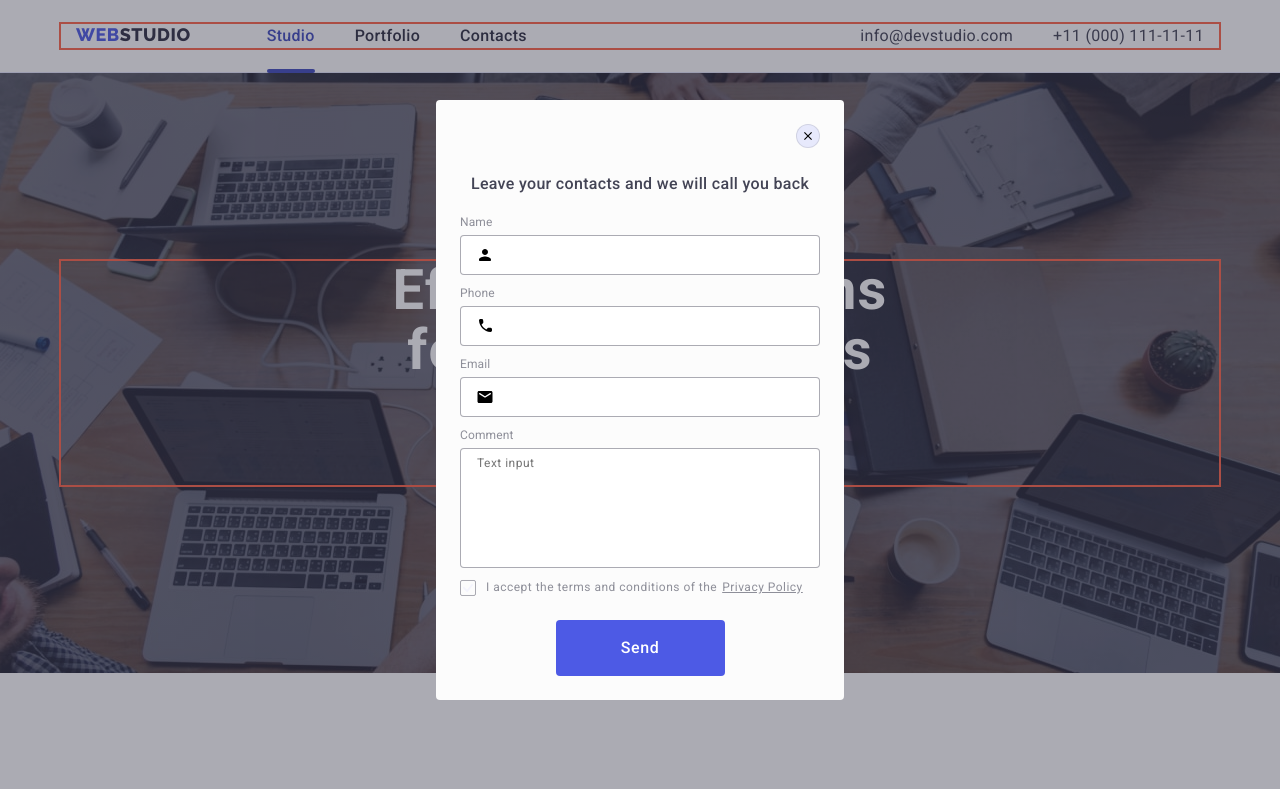
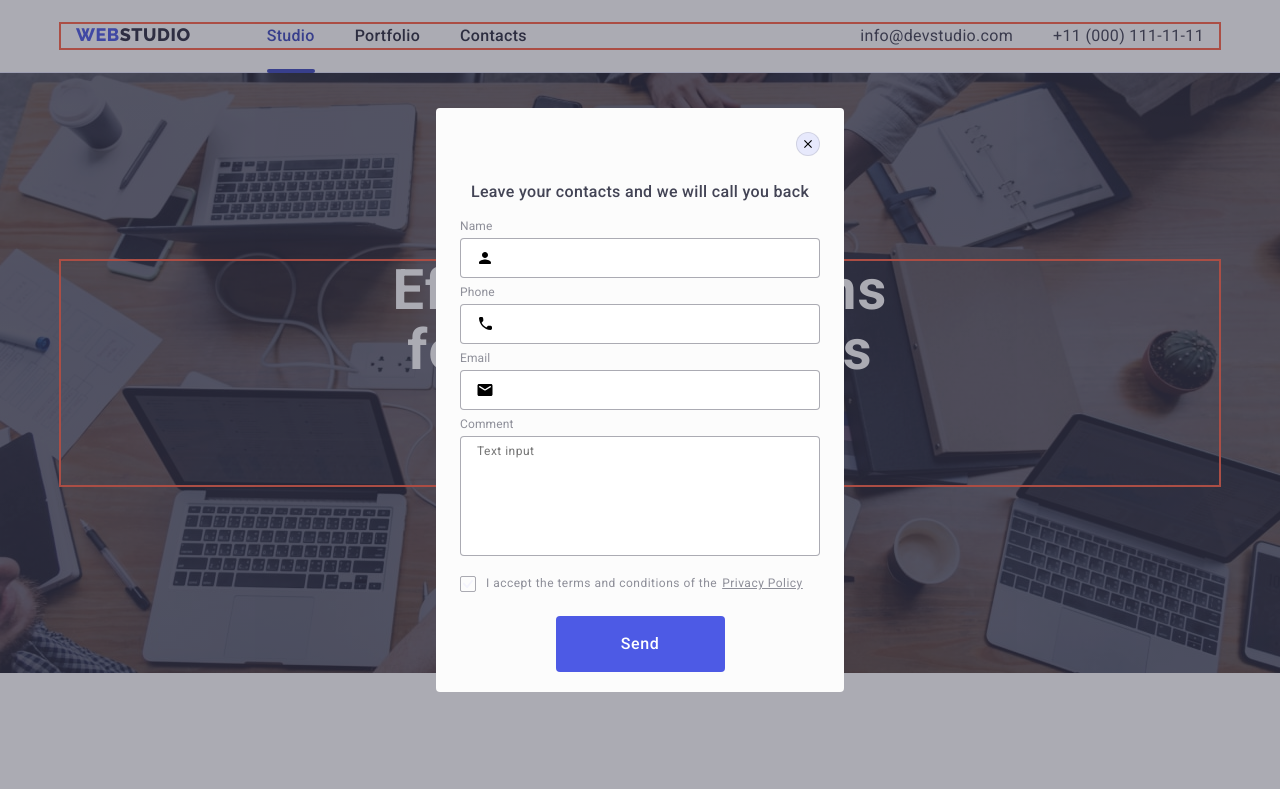
Before and after one commit to NadiiaPrynova/goit-markup-hw-06, a plain HTML site: page index.html in a window 1280 px wide. Both pictures are taken after a click on the button "Order Service". Shown: the top 789 px of the page. Drawn offline with nearby package versions, Linux system fonts and the light colour scheme.

Commit message:
Update modal window

```diff
--- a/css/styles.css
+++ b/css/styles.css
@@ -533,14 +533,14 @@ address {
 }
 .modal {
   width: 408px;
-  min-height: 576px;
+  height: 584px;
   border-radius: 4px;
   background-color: var(--modal-color);
   position: absolute;
   top: 50%;
   left: 50%;
   transform: translate(-50%, -50%) scale(1);
-  padding: 24px;
+  padding: 72px 24px 24px;
   transition: transform var(--transformation);
   position: relative;
 }
@@ -577,7 +577,7 @@ address {
   font-weight: 500;
   line-height: 1.5;
   text-align: center;
-  margin-top: 48px;
+  /* margin-top: 48px; */
   margin-bottom: 16px;
 }
 .modal-form {
@@ -585,9 +585,15 @@ address {
 .modal-field {
   margin-bottom: 8px;
 }
+.modal-field.textarea {
+  margin-bottom: 16px;
+}
+.modal-field.checkbox {
+  margin-bottom: 24px;
+}
 .input-text {
-  display: inline-block;
-  margin-bottom: 5px;
+  display: block;
+  margin-bottom: 4px;
   font-size: 12px;
   line-height: 1.16;
   letter-spacing: 0.01em;
@@ -645,7 +651,6 @@ address {
   line-height: 1.16;
   letter-spacing: 0.04em;
   color: var(--subtle-texte);
-  margin-bottom: 24px;
   display: flex;
   align-items: center;
 }
--- a/index.html
+++ b/index.html
@@ -521,7 +521,7 @@
               </svg>
             </div>
           </div>
-          <div class="modal-field">
+          <div class="modal-field textarea">
             <label for="user-text" class="input-text">Comment</label>
             <textarea
               class="modal-textarea"
@@ -530,7 +530,7 @@
               placeholder="Text input"
             ></textarea>
           </div>
-          <div class="modal-field">
+          <div class="modal-field checkbox">
             <input
               type="checkbox"
               name="privacy"
```
